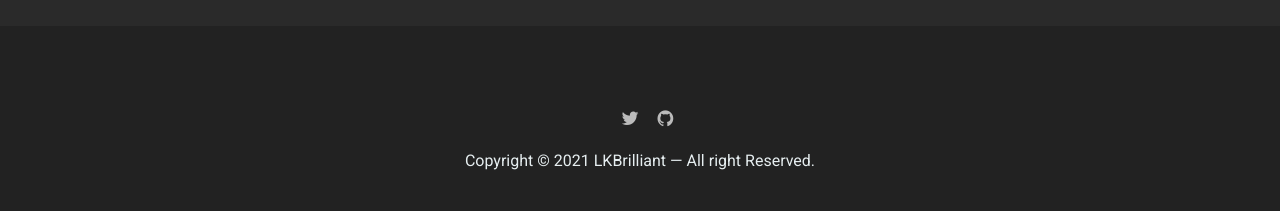
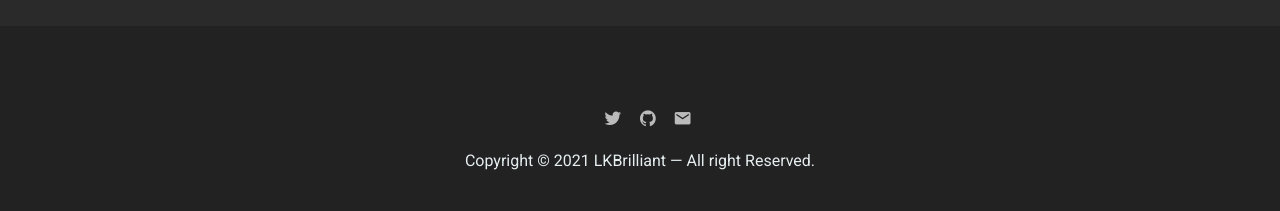
Before and after one commit to LKbrilliant/lkbrilliant.github.io, a Jekyll site: the page built from _posts/2019-09-01-Backup_Battery_Pack.md, in a window 1280 px wide. Shown: the part 2379-2590 px from the top of the page. Built offline with Jekyll 4.4.1, drawn with Linux system fonts in a browser that asks for light colours; nearby versions of some CDN libraries.

Commit message:
Add contact email

```diff
--- a/_data/settings.yml
+++ b/_data/settings.yml
@@ -18,7 +18,7 @@ author:
 # Contact links
 twitter: https://twitter.com/LKBrilliant
 github: https://github.com/LKbrilliant
-# reddit: https://www.reddit.com/r/lkbrilliant/
+email: mailto:contact.lkbrilliant@gmail.com
 # instagram: https://instagram.com/ # Add your Instagram handle
 # pinterest: https://pinterest.com/ # Add your Pinterest handle
 
--- a/_includes/contact-link.html
+++ b/_includes/contact-link.html
@@ -8,8 +8,8 @@
       <li><a href="{{ site.data.settings.github }}"><i class="ion ion-logo-github"></i></a></li>
     {% else %} {% endif %}
 
-    {% if site.data.settings.reddit %}
-      <li><a href="{{ site.data.settings.reddit }}"><i class="ion ion-logo-reddit"></i></a></li>
+    {% if site.data.settings.email %}
+      <li><a href="{{ site.data.settings.email }}"><i class="ion ion-md-mail"></i></a></li>
     {% else %} {% endif %}
 
     {% if site.data.settings.instagram %}
```
